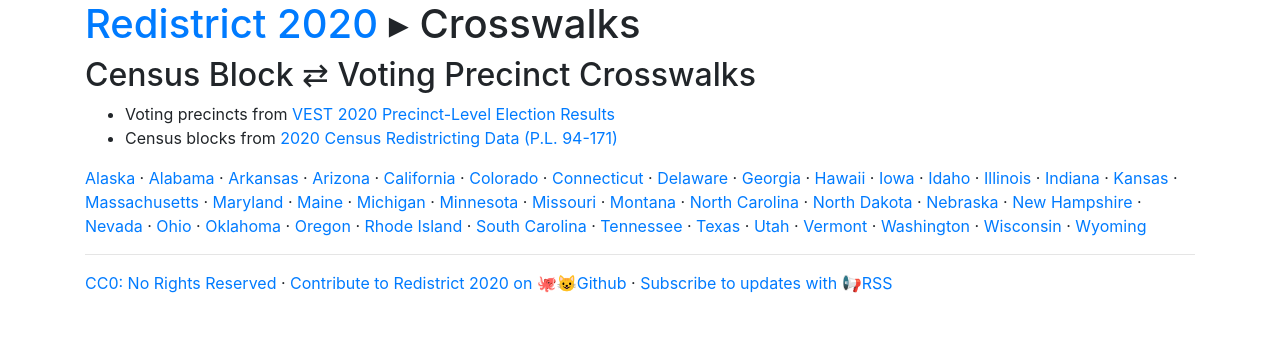
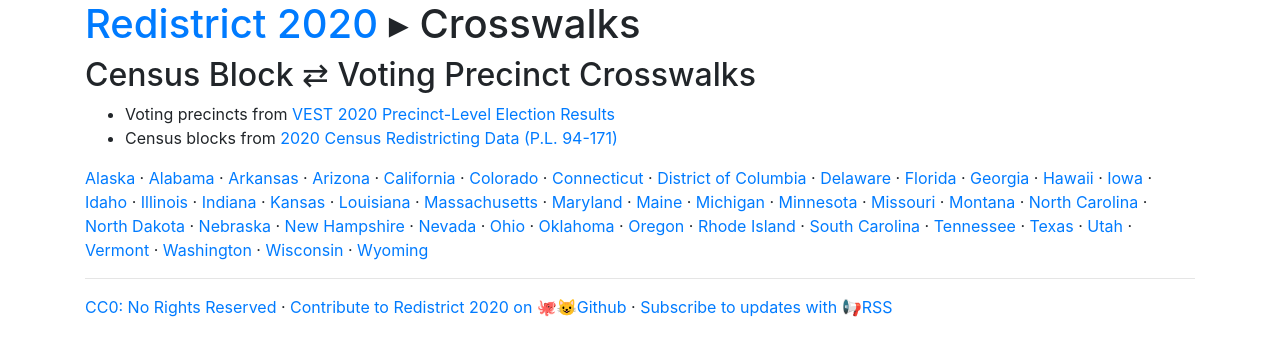
Before and after one commit to PlanScore/Redistrict2020, a Jekyll site: the page built from crosswalks.md, in a window 1280 px wide. Shown: the top 356 px of the page. Built offline with Jekyll 4.4.1, drawn with Linux system fonts in a browser that asks for light colours.

Commit message:
Updated all crosswalk files

```diff
--- a/crosswalks.md
+++ b/crosswalks.md
@@ -16,7 +16,9 @@ Census Block ⇄ Voting Precinct Crosswalks
 [California]({{ 'files/crosswalks/crosswalk-CA.zip' }}) ·
 [Colorado]({{ 'files/crosswalks/crosswalk-CO.zip' }}) ·
 [Connecticut]({{ 'files/crosswalks/crosswalk-CT.zip' }}) ·
+[District of Columbia]({{ 'files/crosswalks/crosswalk-DC.zip' }}) ·
 [Delaware]({{ 'files/crosswalks/crosswalk-DE.zip' }}) ·
+[Florida]({{ 'files/crosswalks/crosswalk-FL.zip' }}) ·
 [Georgia]({{ 'files/crosswalks/crosswalk-GA.zip' }}) ·
 [Hawaii]({{ 'files/crosswalks/crosswalk-HI.zip' }}) ·
 [Iowa]({{ 'files/crosswalks/crosswalk-IA.zip' }}) ·
@@ -24,6 +26,7 @@ Census Block ⇄ Voting Precinct Crosswalks
 [Illinois]({{ 'files/crosswalks/crosswalk-IL.zip' }}) ·
 [Indiana]({{ 'files/crosswalks/crosswalk-IN.zip' }}) ·
 [Kansas]({{ 'files/crosswalks/crosswalk-KS.zip' }}) ·
+[Louisiana]({{ 'files/crosswalks/crosswalk-LA.zip' }}) ·
 [Massachusetts]({{ 'files/crosswalks/crosswalk-MA.zip' }}) ·
 [Maryland]({{ 'files/crosswalks/crosswalk-MD.zip' }}) ·
 [Maine]({{ 'files/crosswalks/crosswalk-ME.zip' }}) ·
```
Also changed, not shown: 16 other files.
